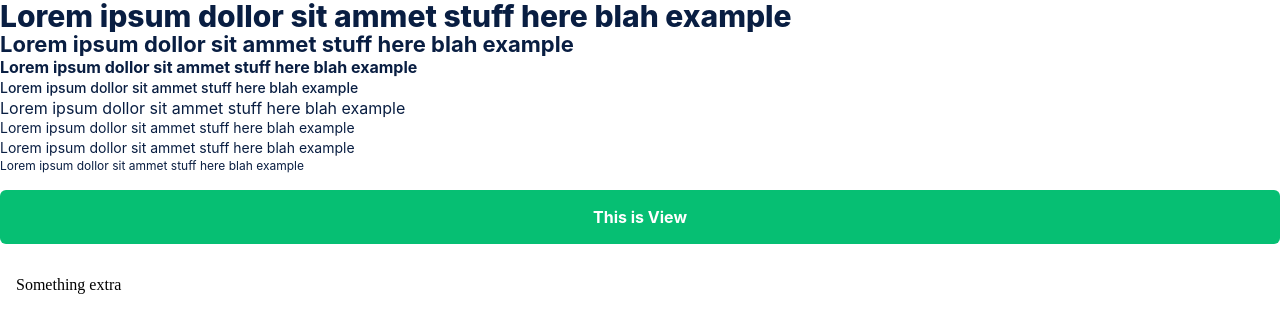
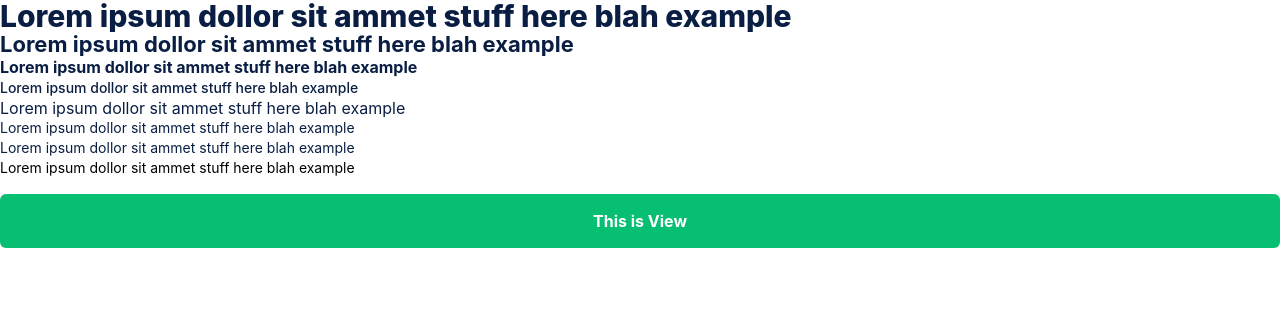
Before and after one commit to weslleyaraujo/spotify-framer-motion, a React (Create React App) app: page / in a window 1280 px wide. Shown: the top 332 px of the page. Built offline with nearby package versions, Linux system fonts and the light colour scheme.

Commit message:
feat(*): bulk of updates
- Text defaultProps works
- Starting icon

```diff
--- a/src/App.tsx
+++ b/src/App.tsx
@@ -155,10 +155,7 @@ function App() {
         numberOfLines={2}
       />
       <Text
-        as="p"
-        type="caption"
         text="Lorem ipsum dollor sit ammet stuff here blah example"
-        color="neutral"
         numberOfLines={2}
       />
       <View
@@ -176,7 +173,6 @@ function App() {
           numberOfLines={2}
         />
       </View>
-      <div css={view}>Something extra</div>
     </React.Fragment>
   );
 }
--- a/src/components/atoms/Text/Text.tsx
+++ b/src/components/atoms/Text/Text.tsx
@@ -1,33 +1,35 @@
 /** @jsx jsx */
-import React, {
-  ReactElement,
-  FunctionComponent,
-  PropsWithChildren,
-  WeakValidationMap
-} from "react";
 import { jsx, css } from "@emotion/core";
 import { Colors, Fonts } from "../../../foundations/Theme";
 import { useTheme } from "../../../foundations/useTheme";
-import { ValidationMap } from "prop-types";
 
 interface Props {
   /* Text content to be rendered. */
   text: string;
 
   /* Typography type to be used based on runtime theme. */
-  type: keyof Fonts;
+  type?: keyof Fonts;
 
   /* HTML tag to be rendered */
-  as: keyof JSX.IntrinsicElements;
+  as?: keyof JSX.IntrinsicElements;
 
   /* Text color */
-  color: keyof Colors;
+  color?: keyof Colors;
 
   /* Number of lines that text will render. Truncation will be used to hide remaining lines. */
-  numberOfLines: number;
+  numberOfLines?: number;
 }
 
-function Text({ as = "a", type, text, numberOfLines, color }: Props) {
+interface DefaultProps
+  extends Required<Pick<Props, "numberOfLines" | "type" | "as">> {}
+
+function Text({
+  as = "a",
+  type,
+  text,
+  numberOfLines,
+  color
+}: Props & DefaultProps) {
   const HTMLElement = as;
   const isTrucated = Boolean(numberOfLines);
   const isSingleLine = numberOfLines === 1;
@@ -55,4 +57,10 @@ function Text({ as = "a", type, text, numberOfLines, color }: Props) {
   return <HTMLElement css={styles}>{text}</HTMLElement>;
 }
 
+Text.defaultProps = {
+  as: "p",
+  type: "body",
+  color: "grayLight"
+};
+
 export { Text };
--- a/src/foundations/Theme.tsx
+++ b/src/foundations/Theme.tsx
@@ -11,6 +11,14 @@ export interface Colors {
 }
 
 export interface Units {
+  smallest: number;
+  small: number;
+  medium: number;
+  large: number;
+  largest: number;
+}
+
+export interface Scales {
   smallest: number;
   small: number;
   medium: number;
@@ -92,6 +100,7 @@ export interface Theme {
   units: Units;
   fonts: Fonts;
   constants: Constants;
+  scales: Scales;
 }
 
 const theme: Theme = {
@@ -172,6 +181,13 @@ const theme: Theme = {
     borderRadiusSmall: 6,
     borderRadiusMedium: 12,
     borderRadiusLarge: 18
+  },
+  scales: {
+    smallest: 24,
+    small: 32,
+    medium: 48,
+    large: 64,
+    largest: 96
   }
 };
 
--- a/src/foundations/useStyles.ts
+++ b/src/foundations/useStyles.ts
@@ -4,7 +4,7 @@ import { Theme } from "./Theme";
 import css, { CSSObject, SerializedStyles } from "@emotion/css";
 
 type Definition<T> = { [P in keyof T]: CSSObject };
-type NamedStyles<T> = { [P in keyof T]: string };
+type NamedStyles<T> = { [P in keyof T]: ReturnType<typeof css> };
 type Factory<T> = (theme: Theme) => Definition<T>;
 
 function createStylesheet<T extends NamedStyles<T>>(
@@ -14,7 +14,7 @@ function createStylesheet<T extends NamedStyles<T>>(
     const serialized = css(stylesheet[n as keyof typeof stylesheet]);
     return {
       ...acc,
-      [n]: `css-${serialized.name}`
+      [n]: serialized
     };
   }, {}) as T;
 }
```
Also changed, not shown: src/components/atoms/Icon/Icon.tsx (added, +29 -0 lines).
